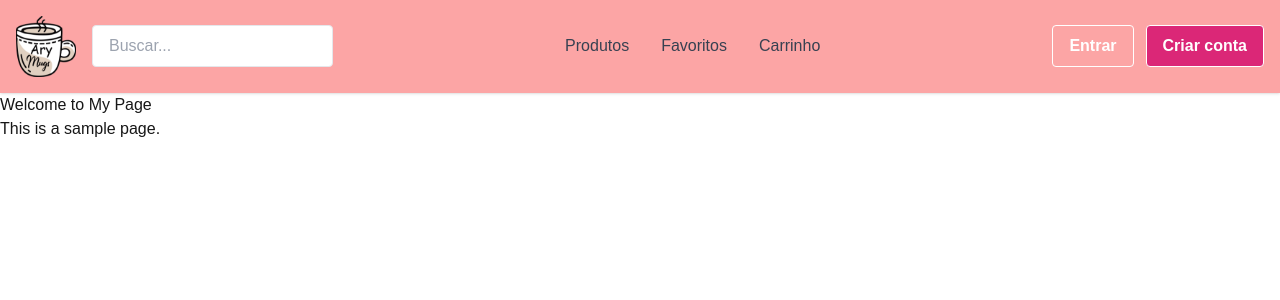
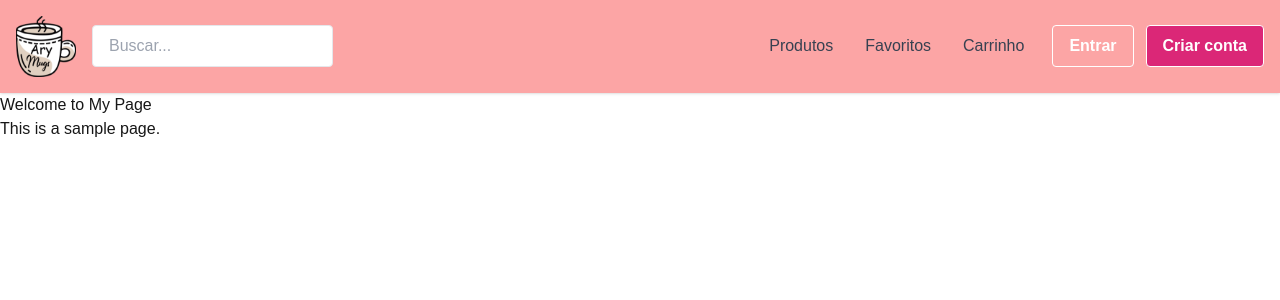
Before and after one commit to Marcosgt1111/Arymugs, a Next.js app: page / in a window 1280 px wide. Shown: the top 300 px of the page. Built offline with nearby package versions, Linux system fonts and the light colour scheme.

Commit message:
REFACTOR: header em fase final

```diff
--- a/src/components/Header/index.tsx
+++ b/src/components/Header/index.tsx
@@ -17,13 +17,14 @@ const Header = () => {
 
             </div>
 
-            <nav className="flex items-center">
-                <a href="#" className="px-4 py-2 text-gray-700">Produtos</a>
-                <a href="#" className="px-4 py-2 text-gray-700">Favoritos</a>
-                <a href="#" className="px-4 py-2 text-gray-700">Carrinho</a>
-            </nav>
+            <div className="flex items-center space-x-3 > * + *">
 
-            <div className="flex items-center space-x-3 > * + *">
+                <nav className="">
+                    <a href="#" className="px-4 py-2 text-gray-700">Produtos</a>
+                    <a href="#" className="px-4 py-2 text-gray-700">Favoritos</a>
+                    <a href="#" className="px-4 py-2 text-gray-700">Carrinho</a>
+                </nav>
+
                 <button
                     className="bg-transparent hover:bg-pink-600 text-white font-semibold hover:text-white py-2 px-4 border border-white hover:border-transparent rounded">
                     Entrar
```
